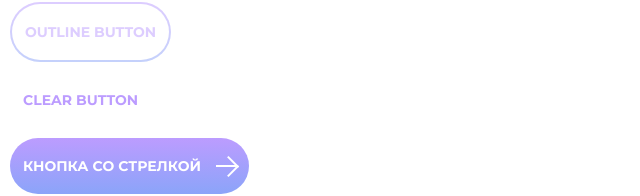
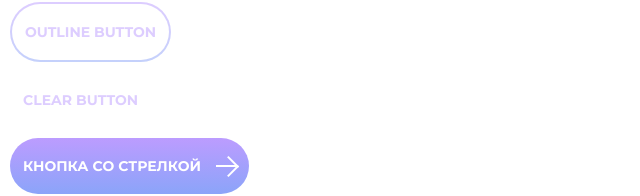
Before and after one commit to gloomy-onion/Looking, a React app: page / in a window 1280 px wide. Shown: the part 156-352 px from the top of the page, without its empty margins (0-640 px from the left). Built offline with nearby package versions, Linux system fonts and the light colour scheme.

Commit message:
кнопки работают

```diff
--- a/src/App.tsx
+++ b/src/App.tsx
@@ -14,7 +14,7 @@ export const App = () => {
       <Typography as={'div'} weight={700} size={'l'}>
         hello div
       </Typography>
-      <Button buttonType={'filled'} >
+      <Button buttonType={'filled'}>
         <Typography upperCase size={'s'} weight={700} color={'white'}>
           filled button
         </Typography>
@@ -24,12 +24,12 @@ export const App = () => {
           outline button
         </Typography>
       </Button>
-      <Button buttonType={'clear'} >
+      <Button buttonType={'clear'} disabled>
         <Typography upperCase size={'s'} weight={700} color={'purple'}>
           clear button
         </Typography>
       </Button>
-      <Button buttonType={'withPicture'} >
+      <Button buttonType={'withPicture'}>
         <Typography upperCase size={'s'} weight={700} color={'white'}>
           Кнопка со стрелкой
         </Typography>
--- a/ui-kit/Button/Button.module.scss
+++ b/ui-kit/Button/Button.module.scss
@@ -14,6 +14,7 @@ button {
 
 button:disabled,
 button[disabled] {
+  animation: none;
   opacity: 0.5;
   cursor: not-allowed;
 }
--- a/ui-kit/Button/Button.tsx
+++ b/ui-kit/Button/Button.tsx
@@ -12,17 +12,19 @@ export const Button = ({ children, buttonType = 'filled', disabled = false }: Pr
   const [isClicked, setIsClicked] = useState(false);
 
   const handleClick = () => {
-    setIsClicked(true);
-    setTimeout(() => {
-      setIsClicked(false);
-    }, 500);
+    if (!disabled) {
+      setIsClicked(true);
+      setTimeout(() => {
+        setIsClicked(false);
+      }, 500);
+    }
   };
 
-  // вот тут хз правильно или нет, я хотела анимацию на клик, не поняла, можно ли это было сделать ток на сиэси
+  // вот тут хз правильно или нет, я хотела анимацию на клик, не поняла, можно ли это было сделать ток на сиэсэс'
   return (
     <button
       disabled={disabled}
-      className={cn(styles.button, styles[buttonType], { [styles.clicked]: isClicked })}
+      className={cn(styles.button, styles[buttonType], { [styles.clicked]: isClicked})}
       onClick={handleClick}
     >
       {children}
@@ -30,4 +32,4 @@ export const Button = ({ children, buttonType = 'filled', disabled = false }: Pr
   );
 };
 
-  /* TODO: продумать как отключ калик если кнопка disabled */
+// короче на disabled кнопку почему то вешается анимация и кнопка проваливается, может это норм поведение но мне не нравится. Написала пока помню
```
